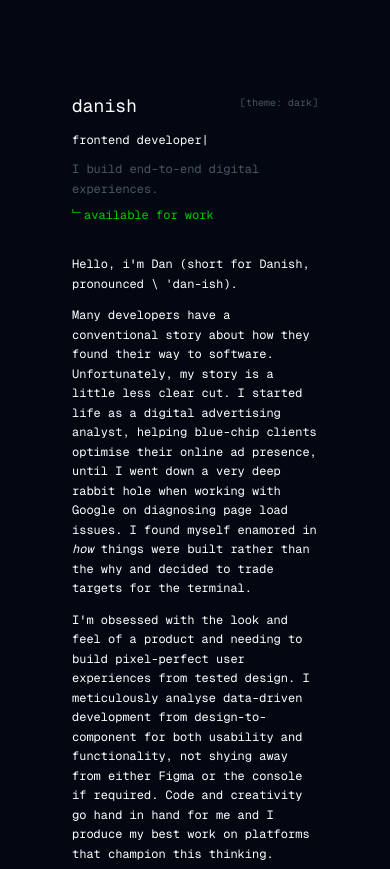
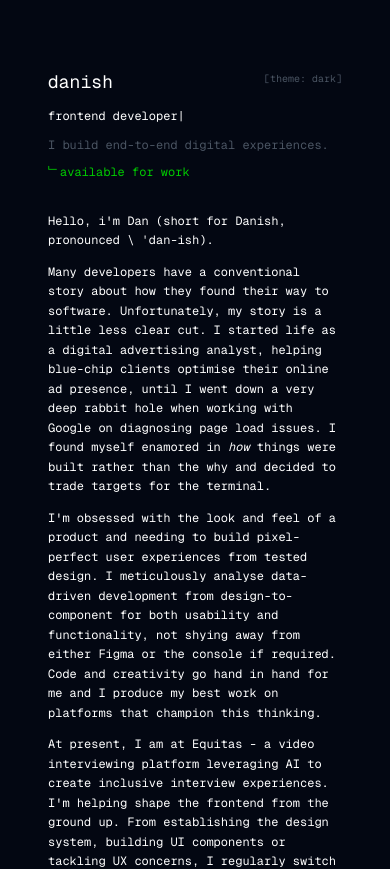
Before and after one commit to builtbydans/BBD_Portfolio_25, a plain HTML site: page src/index.html in a window 390 px wide. Shown: the top 869 px of the page. Drawn offline with nearby package versions, Linux system fonts and the light colour scheme.

Commit message:
padding fix for mobile

```diff
--- a/src/index.html
+++ b/src/index.html
@@ -19,7 +19,7 @@
   </head>
   <body class="bg-white dark:bg-gray-950 min-h-screen">
     <main
-      class="w-full max-w-7xl mx-auto flex flex-col md:flex-row p-14 md:p-32"
+      class="w-full max-w-7xl mx-auto flex flex-col md:flex-row p-8 md:p-32"
     >
       <div class="w-full lg:w-64 p-4 md:fixed">
         <section>
```
Also changed, not shown: src/styles/tailwind.css.
